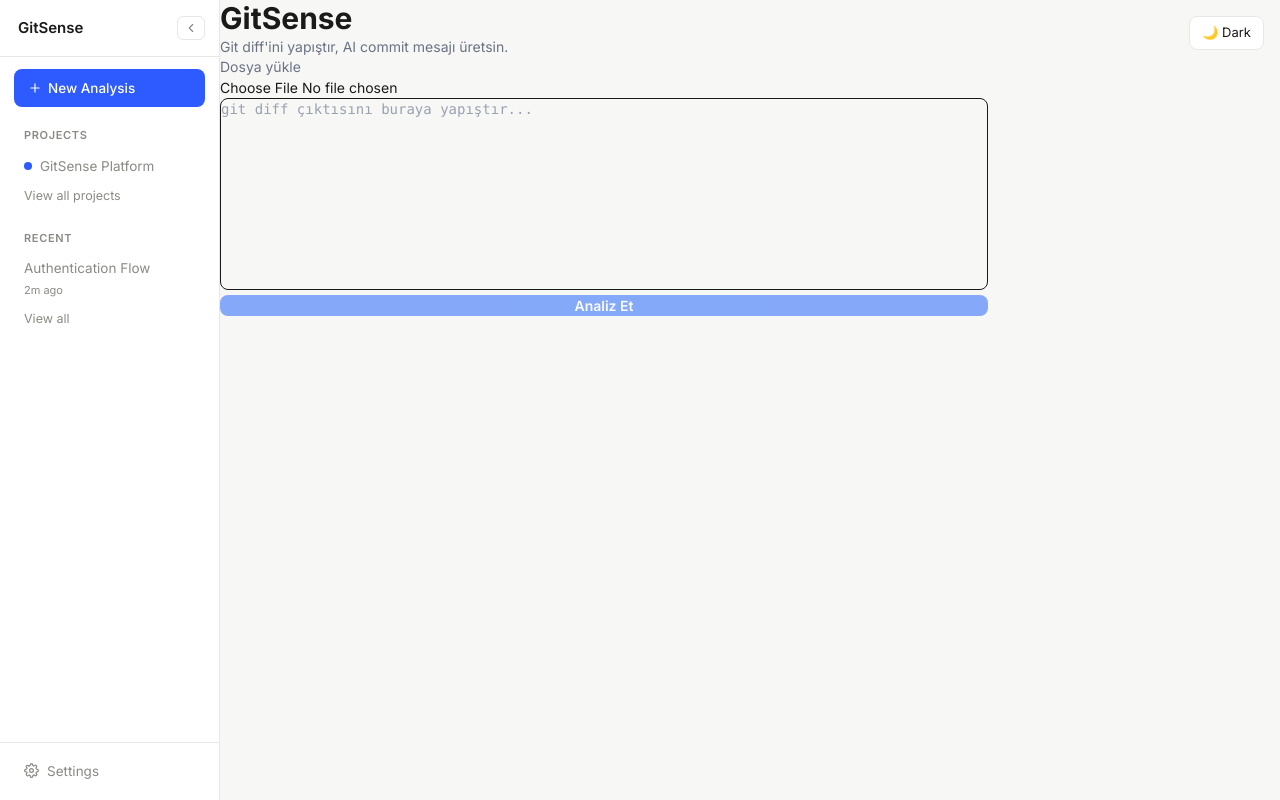
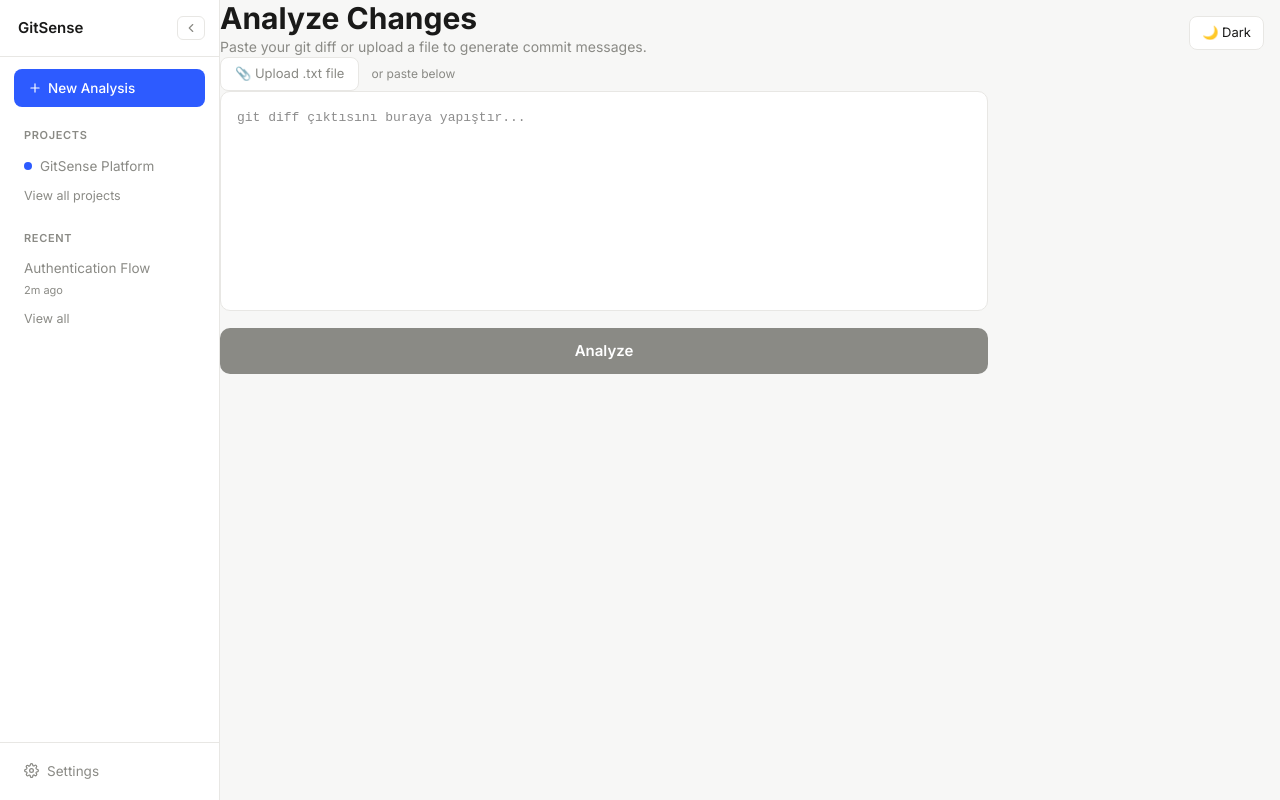
Before and after one commit to ebubekirkarakurt/gitsense-ai, a Next.js app in the folder frontend/: page / in a window 1280 px wide. Built offline with nearby package versions, Linux system fonts and the light colour scheme.

Commit message:
feat(frontend): improve UI layout and commit suggestion cards

```diff
--- a/frontend/src/app/page.tsx
+++ b/frontend/src/app/page.tsx
@@ -11,13 +11,16 @@ export default function Home() {
     if (!diff) return;
     setLoading(true);
 
-    const response = await fetch(`${process.env.NEXT_PUBLIC_API_URL}/api/commit`, {
+    const response = await fetch(
+      `${process.env.NEXT_PUBLIC_API_URL}/api/commit`,
+      {
         method: "POST",
         headers: {
           "Content-Type": "application/json",
         },
         body: JSON.stringify({ diff }),
-    });
+      },
+    );
 
     const data = await response.json();
     setSuggestions(data.suggestions || []);
@@ -26,17 +29,44 @@ export default function Home() {
   };
 
   return (
-    <main className="flex-1 p-8 max-w-3xl">
-      <h1 className="text-3xl font-bold mb-2">GitSense</h1>
-      <p className="text-gray-500 mb-6">
-        Git diff'ini yapıştır, AI commit mesajı üretsin.
+    <main className="flex-1 p-10 max-w-3xl mx-auto">
+      {/* Başlık */}
+      <div className="mb-8">
+        <h1
+          className="text-3xl font-bold mb-1"
+          style={{ color: "var(--color-text)" }}
+        >
+          Analyze Changes
+        </h1>
+        <p style={{ color: "var(--color-muted)", fontSize: 14 }}>
+          Paste your git diff or upload a file to generate commit messages.
         </p>
+      </div>
 
-      <div className="mb-4">
-        <label className="block text-sm text-gray-500 mb-2">Dosya yükle</label>
+      {/* Dosya yükleme — gizli input, özel buton */}
+      <div className="mb-3 flex items-center gap-3">
+        <label
+          htmlFor="file-upload"
+          style={{
+            display: "inline-flex",
+            alignItems: "center",
+            gap: 6,
+            padding: "6px 14px",
+            borderRadius: 8,
+            border: "1px solid var(--color-border)",
+            background: "var(--color-surface)",
+            color: "var(--color-muted)",
+            fontSize: 13,
+            cursor: "pointer",
+          }}
+        >
+          📎 Upload .txt file
+        </label>
         <input
+          id="file-upload"
           type="file"
           accept=".txt"
+          style={{ display: "none" }}
           onChange={(e) => {
             const file = e.target.files?.[0];
             if (!file) return;
@@ -44,41 +74,135 @@ export default function Home() {
             reader.onload = (event) => setDiff(event.target?.result as string);
             reader.readAsText(file);
           }}
-          className="text-sm"
         />
+        <span style={{ fontSize: 12, color: "var(--color-muted)" }}>
+          or paste below
+        </span>
       </div>
 
+      {/* Textarea */}
       <textarea
         value={diff}
         onChange={(e) => setDiff(e.target.value)}
         placeholder="git diff çıktısını buraya yapıştır..."
-        className="w-full h-48 border rounded-lg p-4 text-sm font-mono placeholder-gray-400 focus:outline-none focus:border-blue-500 mb-4 resize-none"
+        style={{
+          width: "100%",
+          height: 220,
+          background: "var(--color-surface)",
+          border: "1px solid var(--color-border)",
+          borderRadius: 10,
+          padding: 16,
+          fontSize: 13,
+          fontFamily: "monospace",
+          color: "var(--color-text)",
+          resize: "none",
+          outline: "none",
+          marginBottom: 12,
+        }}
       />
 
+      {/* Analiz Et butonu */}
       <button
         onClick={handleSubmit}
         disabled={loading || !diff}
-        className="w-full bg-blue-600 hover:bg-blue-700 disabled:opacity-50 text-white font-semibold py-3 rounded-lg transition mb-8"
+        style={{
+          width: "100%",
+          background:
+            loading || !diff ? "var(--color-muted)" : "var(--color-accent)",
+          color: "#fff",
+          border: "none",
+          borderRadius: 10,
+          padding: "12px 0",
+          fontSize: 15,
+          fontWeight: 600,
+          cursor: loading || !diff ? "not-allowed" : "pointer",
+          marginBottom: 32,
+          transition: "opacity 0.15s",
+        }}
       >
-        {loading ? "Analiz ediliyor..." : "Analiz Et"}
+        {loading ? "Analiz ediliyor..." : "Analyze"}
       </button>
 
-      <div className="space-y-4">
+      {/* Commit önerileri */}
+      {suggestions.length > 0 && (
+        <div>
+          <p
+            style={{
+              fontSize: 13,
+              fontWeight: 600,
+              color: "var(--color-muted)",
+              marginBottom: 12,
+              textTransform: "uppercase",
+              letterSpacing: "0.06em",
+            }}
+          >
+            AI Commit Suggestions
+          </p>
+          <div style={{ display: "flex", flexDirection: "column", gap: 10 }}>
             {suggestions.map((suggestion, index) => (
               <div
                 key={index}
-            className="border rounded-lg p-4 flex justify-between items-center"
+                style={{
+                  background: "var(--color-surface)",
+                  border: "1px solid var(--color-border)",
+                  borderRadius: 10,
+                  padding: "14px 16px",
+                  display: "flex",
+                  justifyContent: "space-between",
+                  alignItems: "center",
+                }}
               >
-            <code className="text-sm text-green-600">{suggestion}</code>
+                <div>
+                  {index === 0 && (
+                    <span
+                      style={{
+                        fontSize: 10,
+                        fontWeight: 700,
+                        background: "var(--color-accent-bg)",
+                        color: "var(--color-accent)",
+                        padding: "2px 8px",
+                        borderRadius: 4,
+                        marginBottom: 6,
+                        display: "inline-block",
+                        textTransform: "uppercase",
+                        letterSpacing: "0.06em",
+                      }}
+                    >
+                      Recommended
+                    </span>
+                  )}
+                  <code
+                    style={{
+                      display: "block",
+                      fontSize: 13,
+                      color: "var(--color-add)",
+                      fontFamily: "monospace",
+                    }}
+                  >
+                    {suggestion}
+                  </code>
+                </div>
                 <button
                   onClick={() => navigator.clipboard.writeText(suggestion)}
-              className="ml-4 text-xs bg-gray-100 hover:bg-gray-200 px-3 py-1 rounded transition"
+                  style={{
+                    marginLeft: 16,
+                    background: "none",
+                    border: "1px solid var(--color-border)",
+                    borderRadius: 6,
+                    padding: "5px 12px",
+                    fontSize: 12,
+                    color: "var(--color-muted)",
+                    cursor: "pointer",
+                    flexShrink: 0,
+                  }}
                 >
-              Kopyala
+                  Copy
                 </button>
               </div>
             ))}
           </div>
+        </div>
+      )}
     </main>
   );
 }
```
Lines whose indentation alone changed are shown as unchanged.
